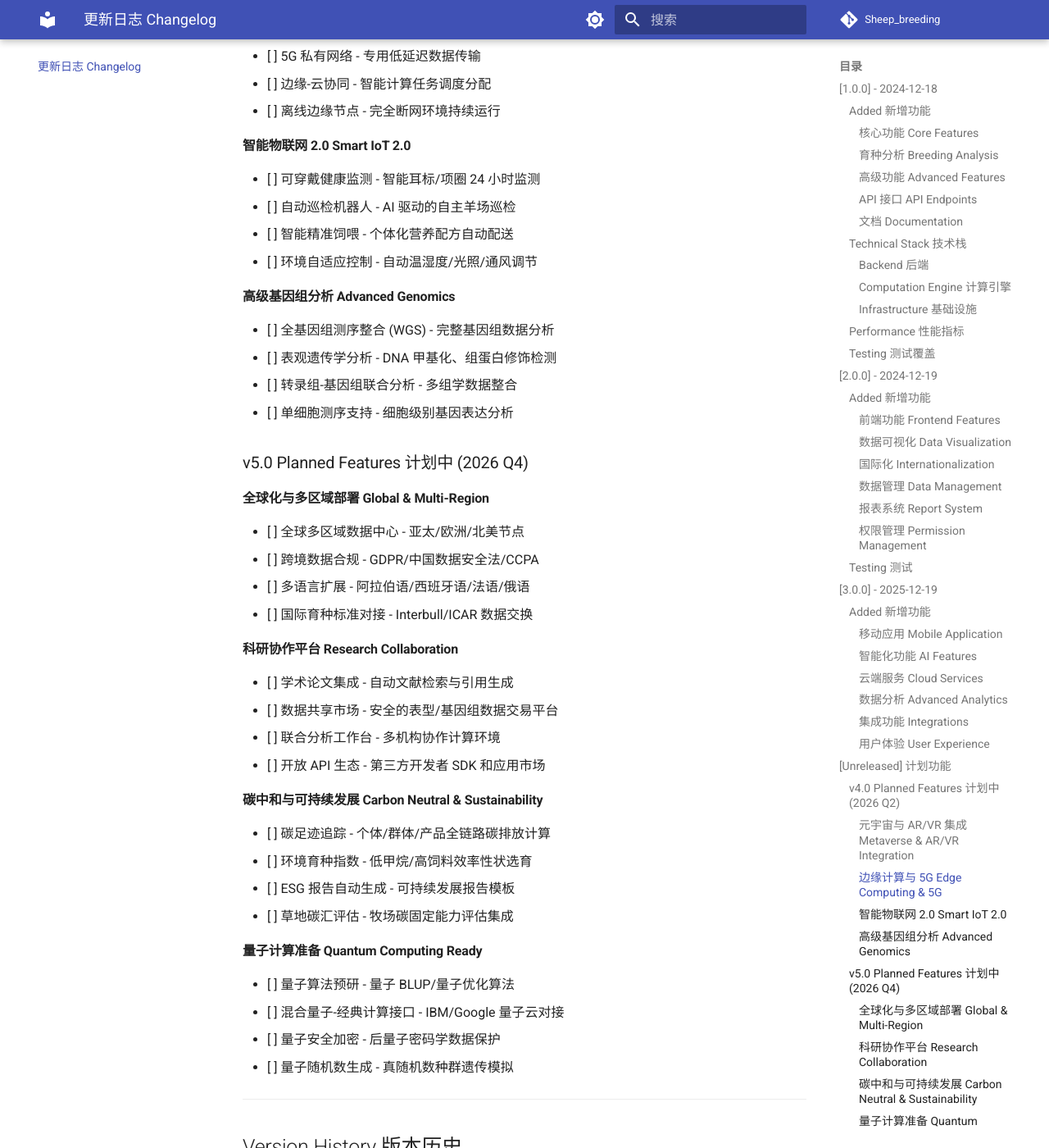
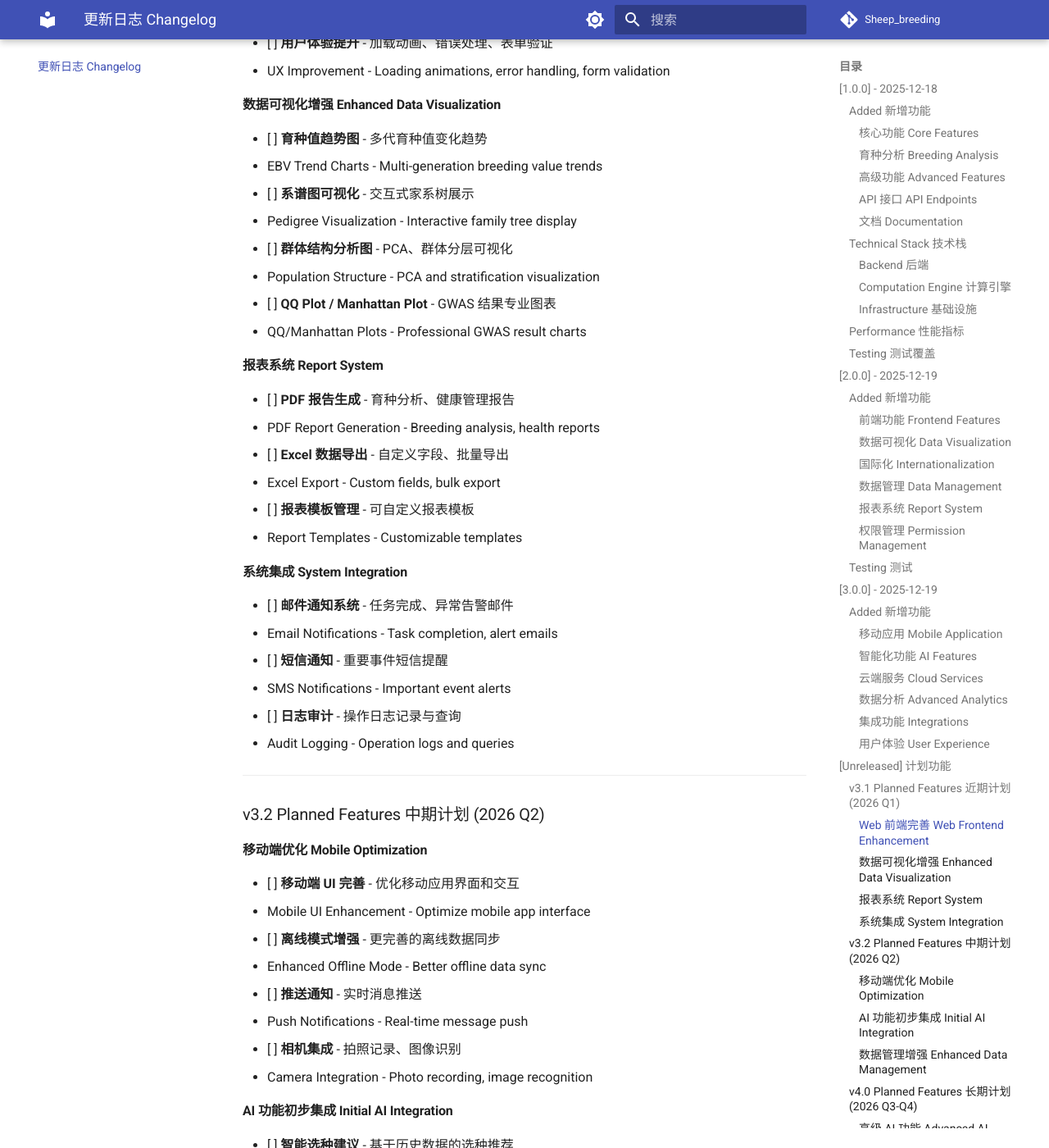
Before and after one commit to 1958126580/Sheep_breeding, an MkDocs documentation site: the page built from docs/CHANGELOG.md, in a window 1280 px wide and 1400 px high, scrolled down 7787 px. Shown: the whole window at 82% size. Built offline with MkDocs 1.6.1 and Material for MkDocs 9.7.7, drawn with Linux system fonts in a browser that asks for light colours; comment, search, counter and statistics services are not loaded; some of the changed text lies outside the part shown.

Commit message:
docs: 同步 CHANGELOG.md 文件，更新版本日期和计划功能路线图
- 更新 v1.0.0 和 v2.0.0 版本日期从 2024 到 2025
- 同步计划功能路线图，新增 v3.1 (2026 Q1) 和 v3.2 (2026 Q2) 详细计划
- 重组 v4.0 和 v5.0+ 未来愿景，使文档结构更清晰
- 确保根目录和 docs 目录的 CHANGELOG.md 内容一致

```diff
--- a/docs/CHANGELOG.md
+++ b/docs/CHANGELOG.md
@@ -5,7 +5,7 @@ All notable changes to the NovaBreed Sheep System will be documented in this fil
 The format is based on [Keep a Changelog](https://keepachangelog.com/en/1.0.0/),
 and this project adheres to [Semantic Versioning](https://semver.org/spec/v2.0.0.html).
 
-## [1.0.0] - 2024-12-18
+## [1.0.0] - 2025-12-18
 
 ### Added 新增功能
 
@@ -117,7 +117,7 @@ and this project adheres to [Semantic Versioning](https://semver.org/spec/v2.0.0
 
 ---
 
-## [2.0.0] - 2024-12-19
+## [2.0.0] - 2025-12-19
 
 ### Added 新增功能
 
@@ -257,7 +257,126 @@ and this project adheres to [Semantic Versioning](https://semver.org/spec/v2.0.0
 
 ## [Unreleased] 计划功能
 
-### v4.0 Planned Features 计划中 (2026 Q2)
+### v3.1 Planned Features 近期计划 (2026 Q1)
+
+#### Web 前端完善 Web Frontend Enhancement
+
+- [ ] **完整前端页面开发** - 完成所有核心业务页面
+  - Complete Frontend Pages - All core business pages
+- [ ] **响应式设计优化** - 移动端、平板适配
+  - Responsive Design - Mobile and tablet optimization
+- [ ] **性能优化** - 代码分割、懒加载、缓存策略
+  - Performance Optimization - Code splitting, lazy loading, caching
+- [ ] **用户体验提升** - 加载动画、错误处理、表单验证
+  - UX Improvement - Loading animations, error handling, form validation
+
+#### 数据可视化增强 Enhanced Data Visualization
+
+- [ ] **育种值趋势图** - 多代育种值变化趋势
+  - EBV Trend Charts - Multi-generation breeding value trends
+- [ ] **系谱图可视化** - 交互式家系树展示
+  - Pedigree Visualization - Interactive family tree display
+- [ ] **群体结构分析图** - PCA、群体分层可视化
+  - Population Structure - PCA and stratification visualization
+- [ ] **QQ Plot / Manhattan Plot** - GWAS 结果专业图表
+  - QQ/Manhattan Plots - Professional GWAS result charts
+
+#### 报表系统 Report System
+
+- [ ] **PDF 报告生成** - 育种分析、健康管理报告
+  - PDF Report Generation - Breeding analysis, health reports
+- [ ] **Excel 数据导出** - 自定义字段、批量导出
+  - Excel Export - Custom fields, bulk export
+- [ ] **报表模板管理** - 可自定义报表模板
+  - Report Templates - Customizable templates
+
+#### 系统集成 System Integration
+
+- [ ] **邮件通知系统** - 任务完成、异常告警邮件
+  - Email Notifications - Task completion, alert emails
+- [ ] **短信通知** - 重要事件短信提醒
+  - SMS Notifications - Important event alerts
+- [ ] **日志审计** - 操作日志记录与查询
+  - Audit Logging - Operation logs and queries
+
+---
+
+### v3.2 Planned Features 中期计划 (2026 Q2)
+
+#### 移动端优化 Mobile Optimization
+
+- [ ] **移动端 UI 完善** - 优化移动应用界面和交互
+  - Mobile UI Enhancement - Optimize mobile app interface
+- [ ] **离线模式增强** - 更完善的离线数据同步
+  - Enhanced Offline Mode - Better offline data sync
+- [ ] **推送通知** - 实时消息推送
+  - Push Notifications - Real-time message push
+- [ ] **相机集成** - 拍照记录、图像识别
+  - Camera Integration - Photo recording, image recognition
+
+#### AI 功能初步集成 Initial AI Integration
+
+- [ ] **智能选种建议** - 基于历史数据的选种推荐
+  - Smart Selection Suggestions - Data-driven recommendations
+- [ ] **异常检测** - 自动识别异常数据
+  - Anomaly Detection - Auto-detect abnormal data
+- [ ] **预测分析** - 生长趋势、产羔预测
+  - Predictive Analytics - Growth trends, lambing prediction
+
+#### 数据管理增强 Enhanced Data Management
+
+- [ ] **数据版本控制** - 数据变更历史追踪
+  - Data Version Control - Change history tracking
+- [ ] **数据备份恢复** - 自动备份、一键恢复
+  - Backup & Restore - Auto backup, one-click restore
+- [ ] **数据清理工具** - 重复数据检测、数据质量检查
+  - Data Cleaning Tools - Duplicate detection, quality checks
+
+---
+
+### v4.0 Planned Features 长期计划 (2026 Q3-Q4)
+
+#### 高级 AI 功能 Advanced AI Features
+
+- [ ] **图像识别评分** - 计算机视觉自动体型评分
+  - Image Recognition Scoring - CV-based body scoring
+- [ ] **自然语言查询** - GPT 集成的智能问答系统
+  - Natural Language Query - GPT-integrated Q&A system
+- [ ] **预测性健康监测** - AI 驱动的疾病早期预警
+  - Predictive Health Monitoring - AI-driven early warning
+
+#### 云端服务扩展 Cloud Services Expansion
+
+- [ ] **多租户架构** - 数据隔离的多用户支持
+  - Multi-tenant Architecture - Isolated multi-user support
+- [ ] **自动扩缩容** - Kubernetes 弹性伸缩
+  - Auto Scaling - Kubernetes elastic scaling
+- [ ] **全球 CDN 加速** - 边缘节点全球覆盖
+  - Global CDN - Edge node worldwide coverage
+
+#### 高级数据分析 Advanced Analytics
+
+- [ ] **实时仪表板** - WebSocket 驱动的实时数据可视化
+  - Real-time Dashboard - WebSocket-driven visualization
+- [ ] **自定义报表** - 拖拽式报表生成器
+  - Custom Reports - Drag-and-drop report builder
+- [ ] **数据挖掘** - 智能趋势分析与预测
+  - Data Mining - Intelligent trend analysis and prediction
+- [ ] **基准比较** - 跨场/跨区域性能对比
+  - Benchmark Comparison - Cross-farm/region performance
+
+#### 系统集成 System Integrations
+
+- [ ] **ERP 系统集成** - SAP/用友/金蝶接口
+  - ERP Integration - SAP/Yonyou/Kingdee interfaces
+- [ ] **基因检测对接** - 主流检测平台数据互通
+  - Genotyping Platform Integration - Major platform data exchange
+- [ ] **政府平台上报** - 畜牧业监管数据自动报送
+  - Government Platform Reporting - Automated regulatory data submission
+
+---
+
+### v5.0+ Future Vision 未来愿景 (2027+)
 
 #### 元宇宙与 AR/VR 集成 Metaverse & AR/VR Integration
 
@@ -287,35 +406,12 @@ and this project adheres to [Semantic Versioning](https://semver.org/spec/v2.0.0
 - [ ] 转录组-基因组联合分析 - 多组学数据整合
 - [ ] 单细胞测序支持 - 细胞级别基因表达分析
 
-### v5.0 Planned Features 计划中 (2026 Q4)
-
-#### 全球化与多区域部署 Global & Multi-Region
+#### 全球化与可持续发展 Global & Sustainability
 
 - [ ] 全球多区域数据中心 - 亚太/欧洲/北美节点
 - [ ] 跨境数据合规 - GDPR/中国数据安全法/CCPA
-- [ ] 多语言扩展 - 阿拉伯语/西班牙语/法语/俄语
-- [ ] 国际育种标准对接 - Interbull/ICAR 数据交换
-
-#### 科研协作平台 Research Collaboration
-
-- [ ] 学术论文集成 - 自动文献检索与引用生成
-- [ ] 数据共享市场 - 安全的表型/基因组数据交易平台
-- [ ] 联合分析工作台 - 多机构协作计算环境
-- [ ] 开放 API 生态 - 第三方开发者 SDK 和应用市场
-
-#### 碳中和与可持续发展 Carbon Neutral & Sustainability
-
 - [ ] 碳足迹追踪 - 个体/群体/产品全链路碳排放计算
 - [ ] 环境育种指数 - 低甲烷/高饲料效率性状选育
-- [ ] ESG 报告自动生成 - 可持续发展报告模板
-- [ ] 草地碳汇评估 - 牧场碳固定能力评估集成
-
-#### 量子计算准备 Quantum Computing Ready
-
-- [ ] 量子算法预研 - 量子 BLUP/量子优化算法
-- [ ] 混合量子-经典计算接口 - IBM/Google 量子云对接
-- [ ] 量子安全加密 - 后量子密码学数据保护
-- [ ] 量子随机数生成 - 真随机数种群遗传模拟
 
 ---
 
@@ -335,7 +431,7 @@ and this project adheres to [Semantic Versioning](https://semver.org/spec/v2.0.0
 - RBAC permission management - RBAC 权限管理
 - Multi-language support - 多语言支持
 
-### [1.0.0] - 2024-12-18
+### [1.0.0] - 2025-12-18
 
 - Initial release - 首次发布
 - Core breeding management system - 核心育种管理系统
```
